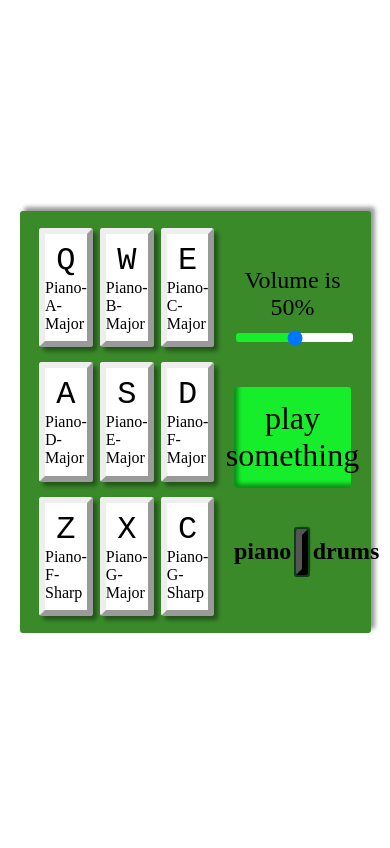
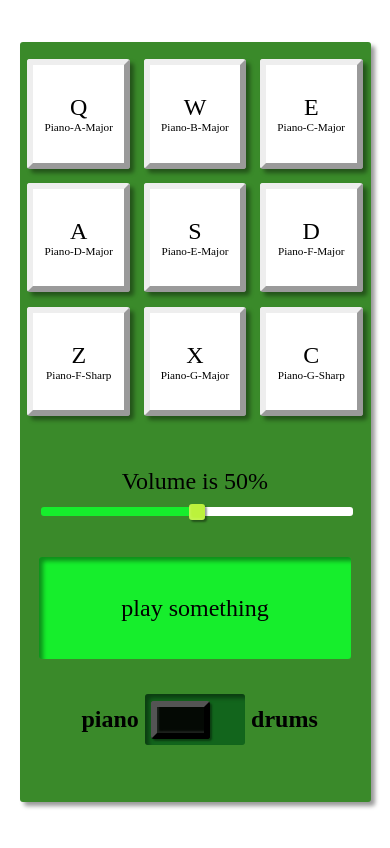
Before and after one commit to katerina-shche/drum-machine, a React (Create React App) app: page / in a window 390 px wide. Shown: the top 848 px of the page. Built offline with nearby package versions, Linux system fonts and the light colour scheme.

Commit message:
media queries

```diff
--- a/src/App.css
+++ b/src/App.css
@@ -1,7 +1,11 @@
 * {
   box-sizing: border-box;
+  font-family: 'Times New Roman', Times, serif;
 }
-
+html, body {
+  width: 100%;
+  height: 100%;
+}
 .App {
   text-align: center;
   width: 100vw;
@@ -13,15 +17,15 @@
   background-color: rgb(58, 138, 42);
   border-radius: 3px;
   width: 90vw;
+  max-width: 900px;
   height: 50vh;
   padding: 2vh 5vw 2vh 5vw;
   display: flex;
   flex-flow: row nowrap;
-  box-shadow: 4px -4px 4px 0px rgba(0, 0, 0, 0.4);
+  box-shadow: 4px 4px 4px 0px rgba(0, 0, 0, 0.4);
 }
 
 #drum-pads-box {
-
   width: 50vw;
   height: 46vh;
   display: flex;
@@ -50,7 +54,7 @@
   align-items: center;
   justify-content: center;
   font-size: 2rem;
-  box-shadow: 4px -4px 4px 0px rgba(0, 0, 0, 0.4) inset;
+  box-shadow: 4px 4px 4px 0px rgba(0, 0, 0, 0.4) inset;
 
 }
 
@@ -67,7 +71,7 @@
   height: 100%;
   background-color: rgb(18, 101, 28);
   border-radius: 3px;
-  box-shadow: 4px -4px 4px 0px rgba(0, 0, 0, 0.4) inset;
+  box-shadow: 4px 4px 4px 0px rgba(0, 0, 0, 0.4) inset;
 }
 
 #toggle-container h3 {
@@ -88,7 +92,7 @@
   border-radius: 3px;
   box-shadow:
     2px -2px 2px 0px rgba(255, 255, 255, 0.1) inset,
-    2px -2px 2px 0px rgba(0, 0, 0, 0.4);
+    2px 2px 2px 0px rgba(0, 0, 0, 0.4);
   transition: transform 0.5s cubic-bezier(0.25, 0.1, 0.25, 1);
   border: 6px outset black ;
 }
@@ -111,16 +115,62 @@ label {
   font-size: 1.5rem;
 }
 
-/* why it does not work???
-#volume::-webkit-slider-thumb,
-#volume::-moz-range-thumb,
-#volume::-ms-thumb {
-  background-color: #090909; /* change to your desired color
+input[type="range"]::-webkit-slider-thumb {
+  -webkit-appearance: none;
+  appearance: none;
+  width: 16px;
+  height: 16px;
+  border-radius: 3px;
+  background-color: #bcf23c;
+  cursor: pointer;
+  box-shadow:
+    2px -2px 2px 0px rgba(255, 255, 255, 0.1) inset,
+    2px 2px 2px 0px rgba(0, 0, 0, 0.4);
 }
 
-input[type="range"]::-webkit-slider-thumb,
-input[type="range"]::-moz-range-thumb,
-input[type="range"]::-ms-thumb {
-  background-color: #ff0000; /* change to your desired color
+input[type="range"]::-moz-range-thumb {
+  width: 16px;
+  height: 16px;
+  border-radius: 3px;
+  background-color: #bcf23c;
+  cursor: pointer;
+  box-shadow:
+    2px -2px 2px 0px rgba(255, 255, 255, 0.1) inset,
+    2px 2px 2px 0px rgba(0, 0, 0, 0.4);
 }
-*/
+
+@media screen and (max-aspect-ratio: 1/1) {
+  #drum-machine {
+    margin: 5vh auto;
+    width: 90vw;
+    height: 90vh;
+    max-height: 90%;
+    padding: 2vh 2vw 2vh 2vw;
+    display: flex;
+    flex-flow: column nowrap;
+  }
+  #drum-pads-box {
+    width: 86vw;
+    height: 46vh;
+    gap: 4%;
+  }
+  #tools {
+    width: 80vw;
+    height: 46vh;
+    margin: 3vw;
+    margin-bottom: 0;
+    display: flex;
+    flex-flow: column nowrap;
+    gap: 10%;
+    justify-content: center;
+    text-align: center;
+  }
+}
+@media screen and (max-width: 750px) {
+  #display {
+    font-size: 1.5rem;
+  }
+}
+@media screen and (max-width: 400px) {
+
+}
--- a/src/App.js
+++ b/src/App.js
@@ -159,9 +159,10 @@ function App() {
       const display = document.querySelector('#display')
       const button = document.querySelector(`.drum-pad[data-key="${datakey}"]`)
       console.log(button)
-      button.classList.add('isShining')
+      if (button) {button.classList.add('isShining')
       setTimeout(() => { button.classList.remove('isShining')
         }, 1000)
+      }
       if (audio) {
         //show sound name on display
         display.innerHTML = mode.current.filter(item => item['data-key'] === datakey.toString())[0].sound
--- a/src/components/DrumPad.css
+++ b/src/components/DrumPad.css
@@ -31,3 +31,29 @@
     width: 100%;
     height: 100%;
   }
+
+  @media screen and (max-width: 750px) {
+    kbd {
+      font-size: 1.5rem;
+    }
+    span {
+      font-size: 0.7rem;
+    }
+  }
+
+  @media screen and (max-width: 400px) {
+    kbd {
+      font-size: 1.5rem;
+    }
+    span {
+      font-size: 0.7rem;
+    }
+  }
+  @media screen and (max-width: 290px) {
+    kbd {
+      font-size: 1.3rem;
+    }
+    span {
+      font-size: 0.5rem;
+    }
+  }
```
